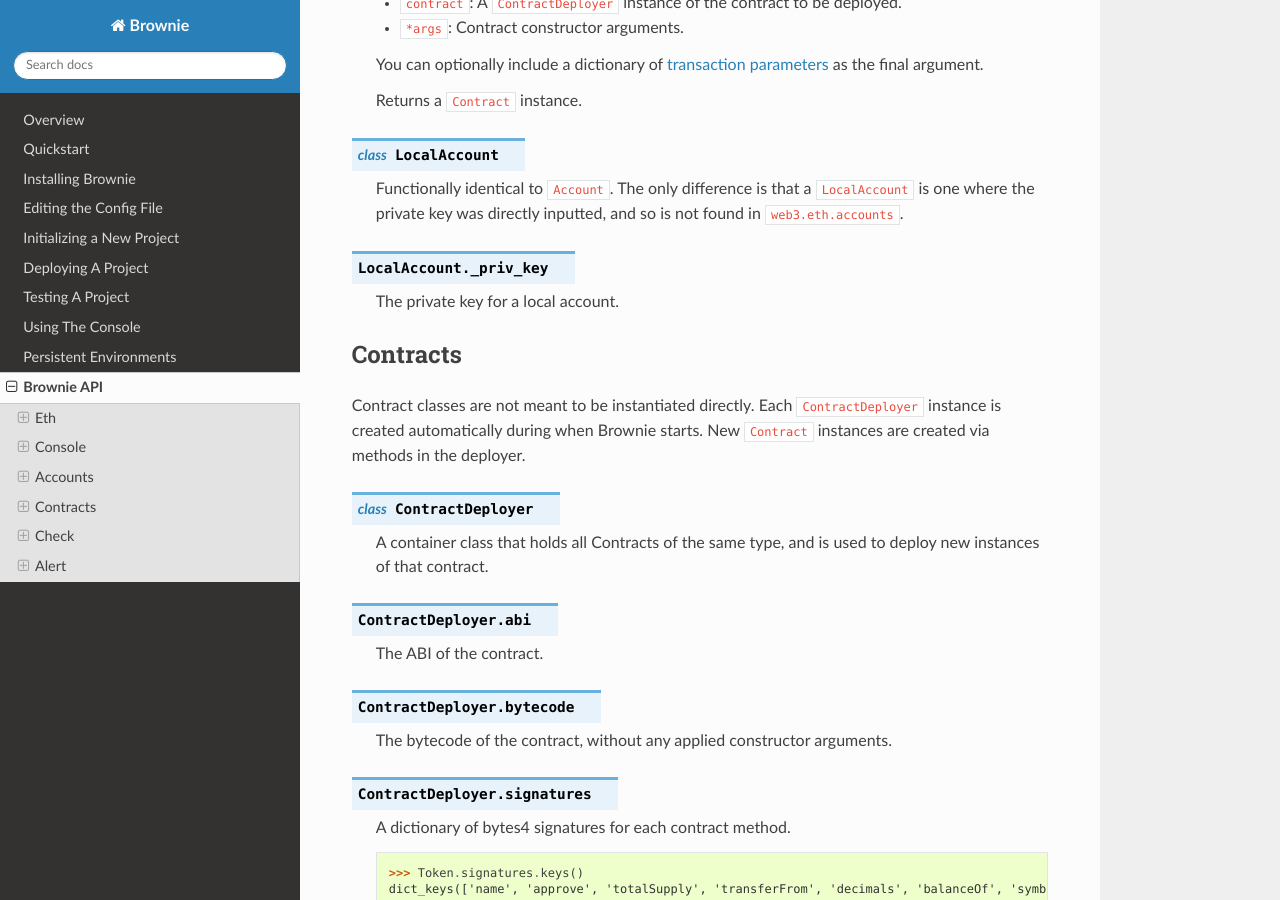
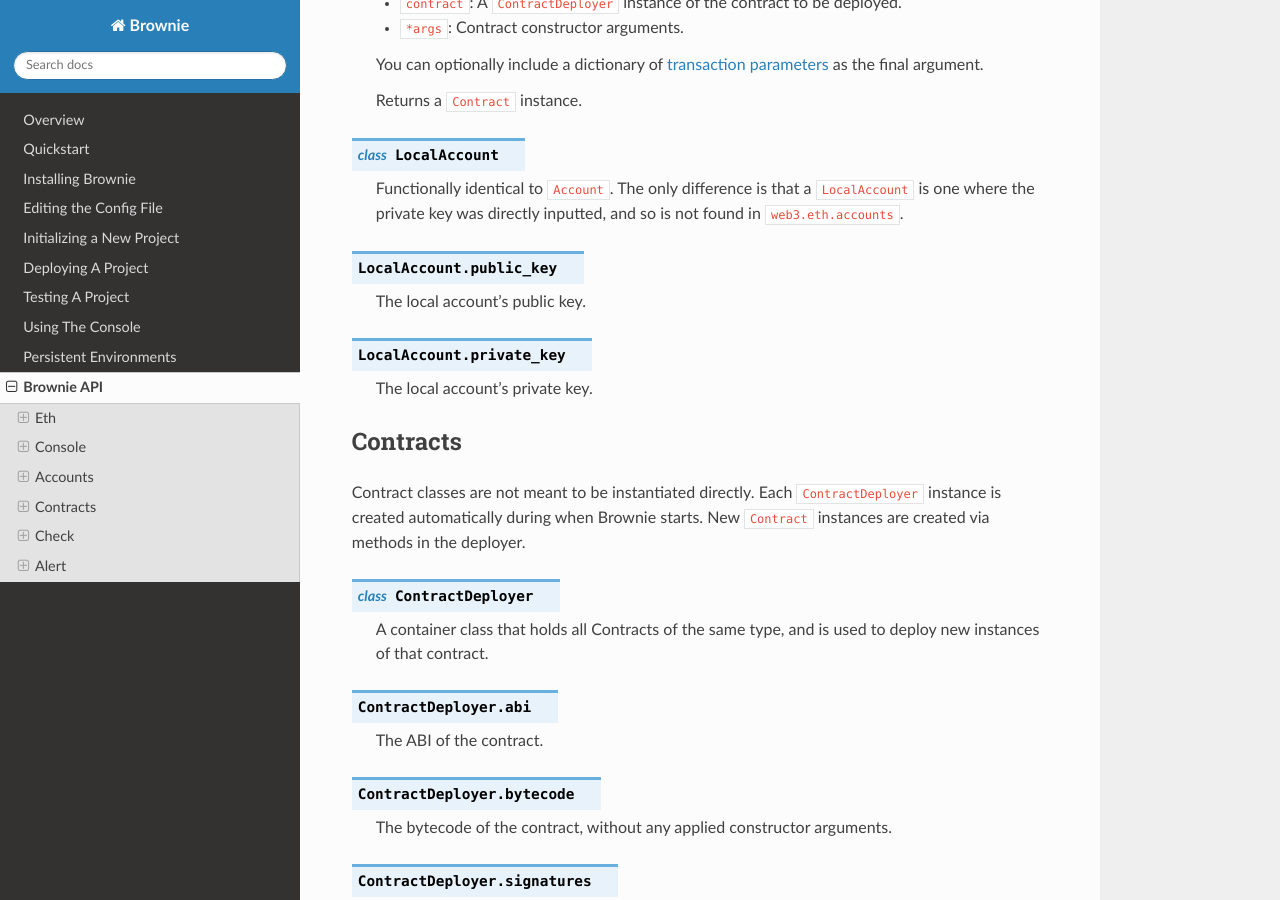
Before and after one commit to eth-brownie/brownie, a Sphinx documentation site: the page built from docs/api.rst, in a window 1280 px wide and 900 px high, scrolled down 3193 px. Built offline with Sphinx 7.4.7 and the Read the Docs theme 2.0.0, drawn with Linux system fonts in a browser that asks for light colours.

Commit message:
LocalAccount.public_key

```diff
--- a/docs/api.rst
+++ b/docs/api.rst
@@ -148,9 +148,13 @@
 
     Functionally identical to ``Account``. The only difference is that a ``LocalAccount`` is one where the private key was directly inputted, and so is not found in ``web3.eth.accounts``.
 
-.. py:attribute:: LocalAccount._priv_key
+.. py:attribute:: LocalAccount.public_key
 
-    The private key for a local account.
+    The local account's public key.
+
+.. py:attribute:: LocalAccount.private_key
+
+    The local account's private key.
 
 Contracts
 =========
```
Also changed, not shown: 1 other file.
